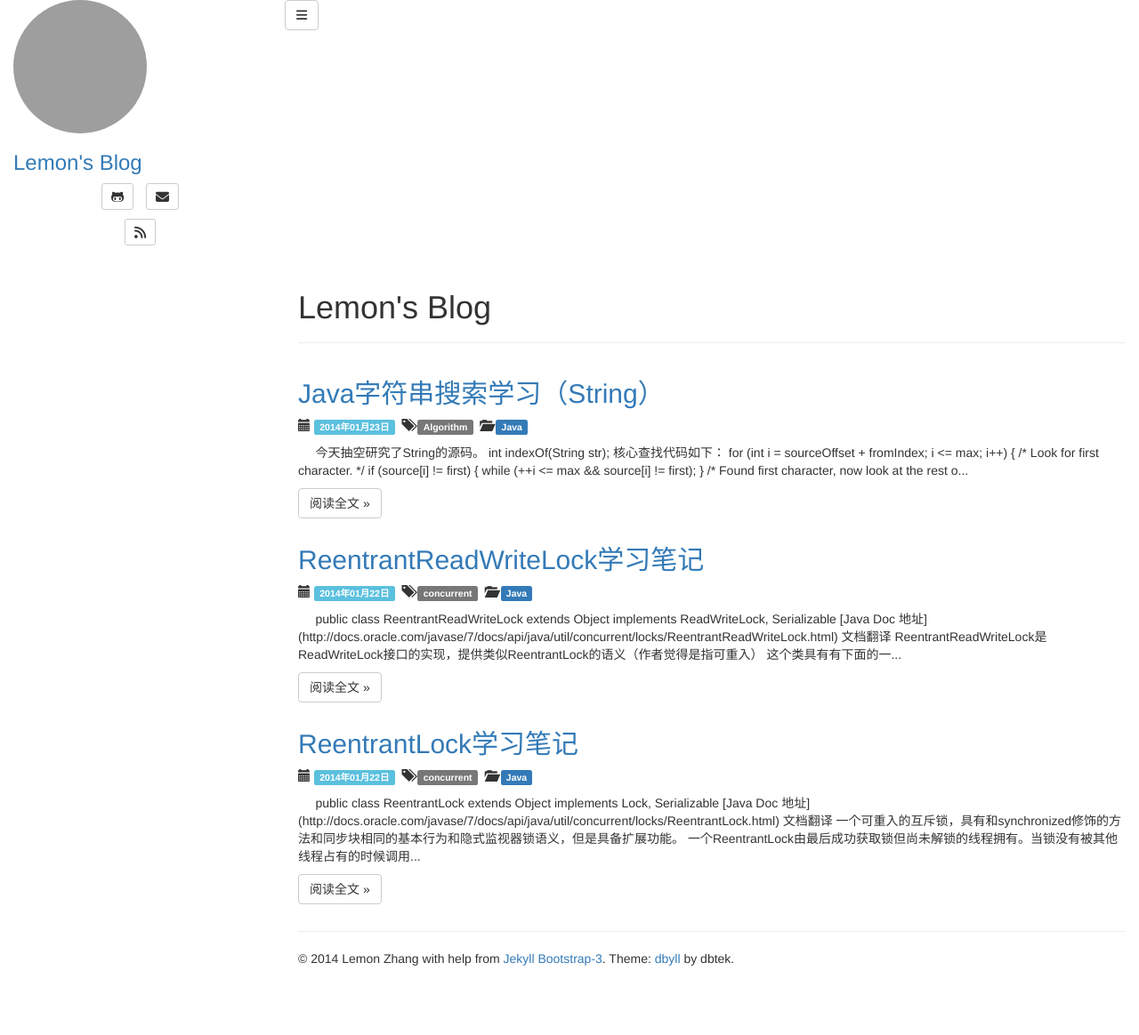
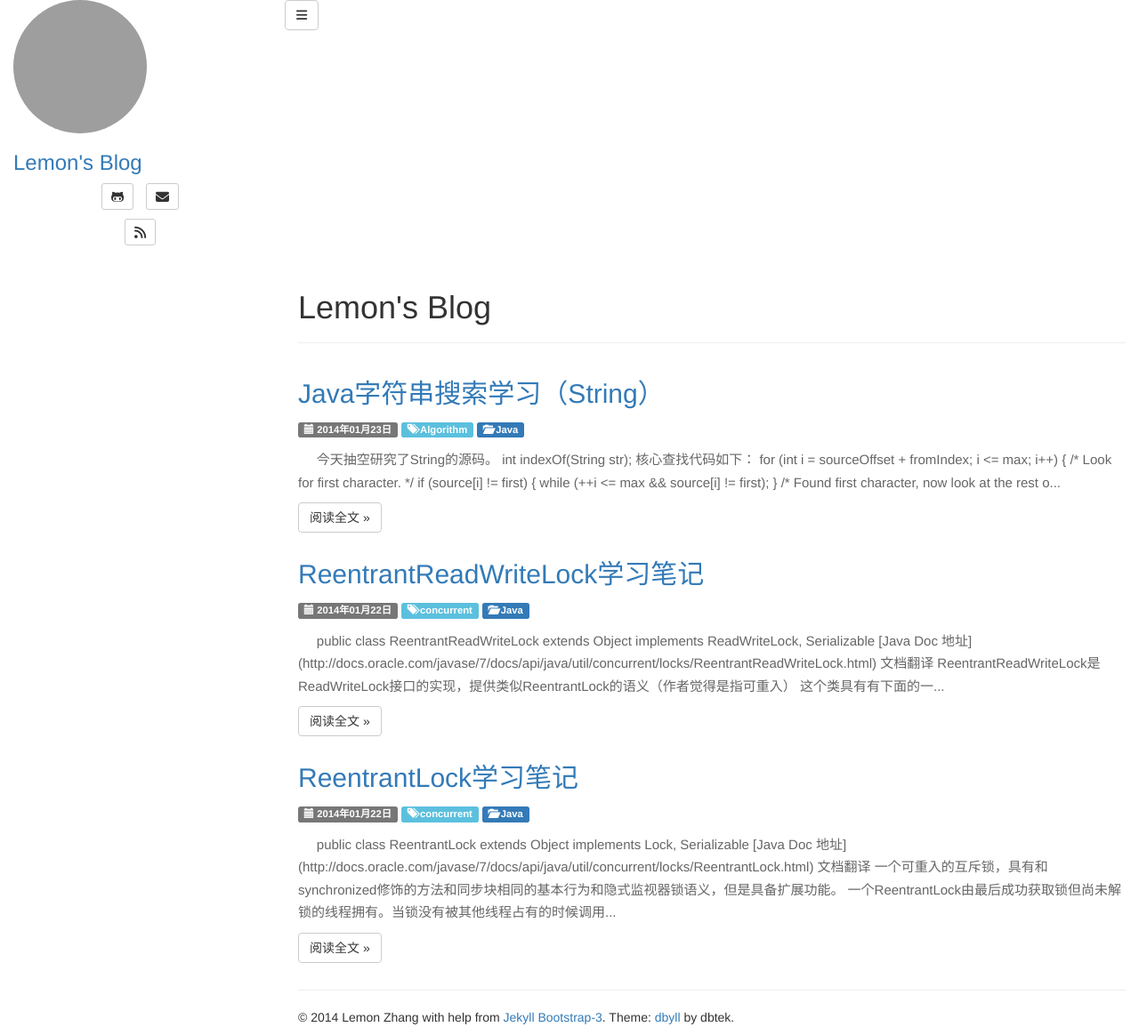
Before and after one commit to cjm0000000/cjm0000000.github.io, a Jekyll site: the page built from index.html, in a window 1280 px wide. Shown: the whole page at 89% size. Built offline with Jekyll 4.4.1, drawn with Linux system fonts in a browser that asks for light colours; nearby versions of some CDN libraries; library files that are not in the unit come from our copies; before the commit the page ends 1098 px from its top, so only the background shows below that; grey boxes are pictures that could not be loaded.

Commit message:
enhance UI.

```diff
--- a/_includes/themes/dbyll/post.html
+++ b/_includes/themes/dbyll/post.html
@@ -5,7 +5,9 @@
 
 	<div class="col-sm-10">
         <span class="post-date">
-            <span class="glyphicon glyphicon-calendar"></span> {{ page.date | date: "%Y年%m月%d日" }}
+            <span class="label label-default"><span class="glyphicon glyphicon-calendar"></span> {{ page.date | date: "%Y年%m月%d日" }}</span>
+			<span class="label label-info"><span class="glyphicon glyphicon-tags"></span> {{ page.tags }}</span>
+   <span class="label label-primary"><span class="glyphicon glyphicon-folder-open"></span> {{ page.categories }}</span>
         </span>
 
         <div class="article_body">
--- a/assets/themes/dbyll/css/style.css
+++ b/assets/themes/dbyll/css/style.css
@@ -54,6 +54,9 @@ article{
 .article_body{
 	margin-top: 20px;
 	margin-bottom: 20px;
+	font-size: 15px;
+	line-height: 1.7;
+	color: #666;
 }
 
 .post-date {
--- /dev/null
+++ b/index.html
@@ -0,0 +1,21 @@
+---
+layout: page
+title: Lemon's Blog
+tagline:
+---
+{% include JB/setup %}
+
+{% for post in site.posts %}
+<div class="row" style="font-size: 15px;line-height: 1.7;color: #666;">
+<div class="col-md-12">
+<h2><a href="{{ BASE_PATH }}{{ post.url }}">{{ post.title }}</a></h2>
+<p><span class="label label-default"><span class="glyphicon glyphicon-calendar"></span> {{ post.date | date: "%Y年%m月%d日" }}</span>
+   <span class="label label-info"><span class="glyphicon glyphicon-tags"></span> {{ post.tags }}</span>
+   <span class="label label-primary"><span class="glyphicon glyphicon-folder-open"></span> {{ post.categories }}</span>
+</p>
+<p>{{ post.content | strip_html | truncate : 300 | prepend : "&nbsp;&nbsp;&nbsp;&nbsp;" }}</p>
+
+<p><a class="btn btn-default" href="{{ BASE_PATH }}{{ post.url }}" role="button">阅读全文 &raquo;</a></p>
+</div>
+</div>
+{% endfor %}
--- a/index.md
+++ /dev/null
@@ -1,18 +0,0 @@
----
-layout: page
-title: Lemon's Blog
-tagline:
----
-{% include JB/setup %}
-
-{% for post in site.posts %}
-<div class="row">
-<div class="col-md-12">
-<h2><a href="{{ BASE_PATH }}{{ post.url }}">{{ post.title }}</a></h2>
-<p><span class="glyphicon glyphicon-calendar"></span> <span class="label label-info">{{ post.date | date: "%Y年%m月%d日" }}</span>&nbsp;&nbsp;<span class="glyphicon glyphicon-tags"></span> <span class="label label-default">{{ post.tags }}</span>&nbsp;&nbsp;<span class="glyphicon glyphicon-folder-open"></span> <span class="label label-primary">{{ post.categories }}</span></p>
-<p>{{ post.content | strip_html | truncate : 300 | prepend : "&nbsp;&nbsp;&nbsp;&nbsp;" }}</p>
-
-<p><a class="btn btn-default" href="{{ BASE_PATH }}{{ post.url }}" role="button">阅读全文 &raquo;</a></p>
-</div>
-</div>
-{% endfor %}
```
